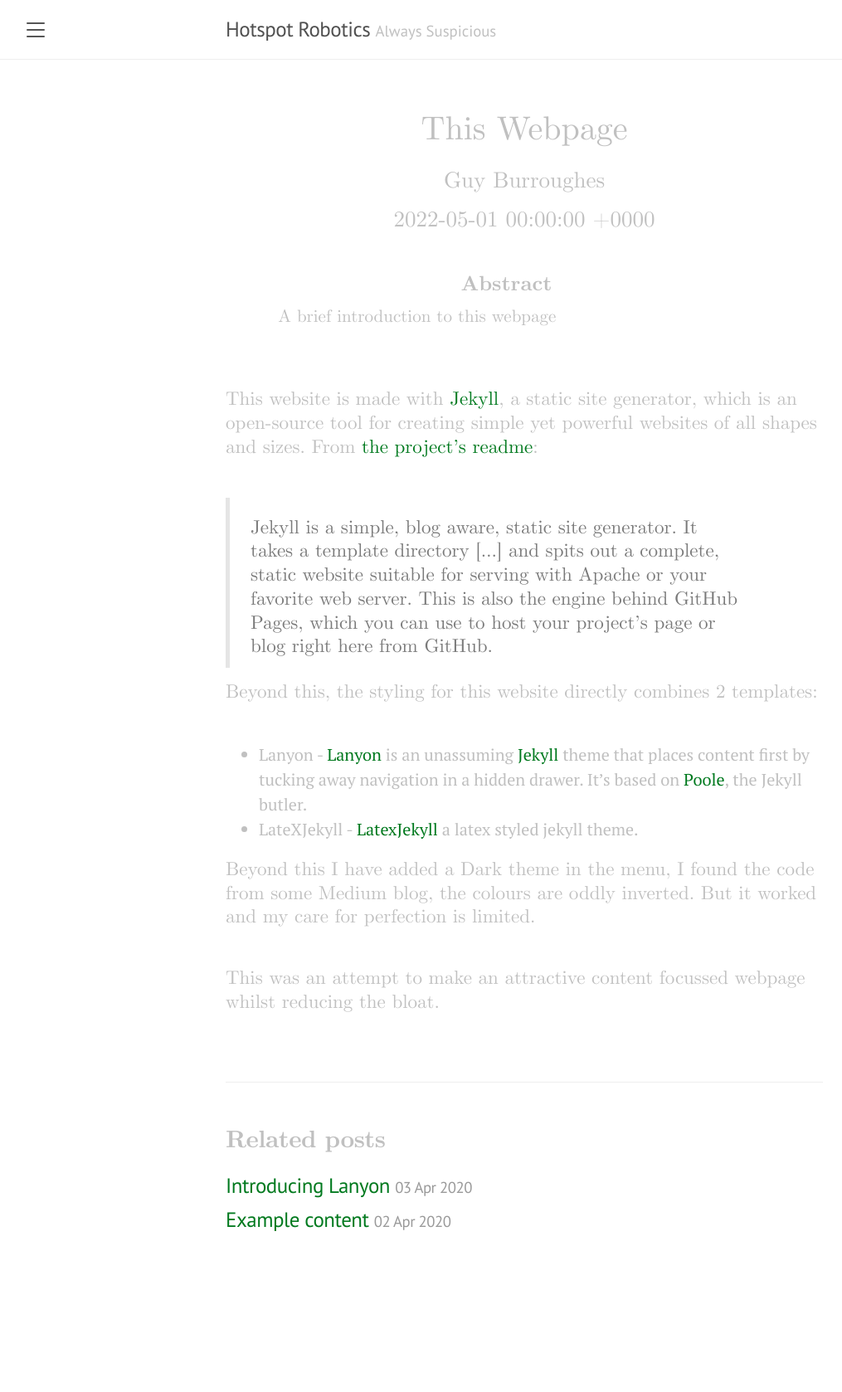
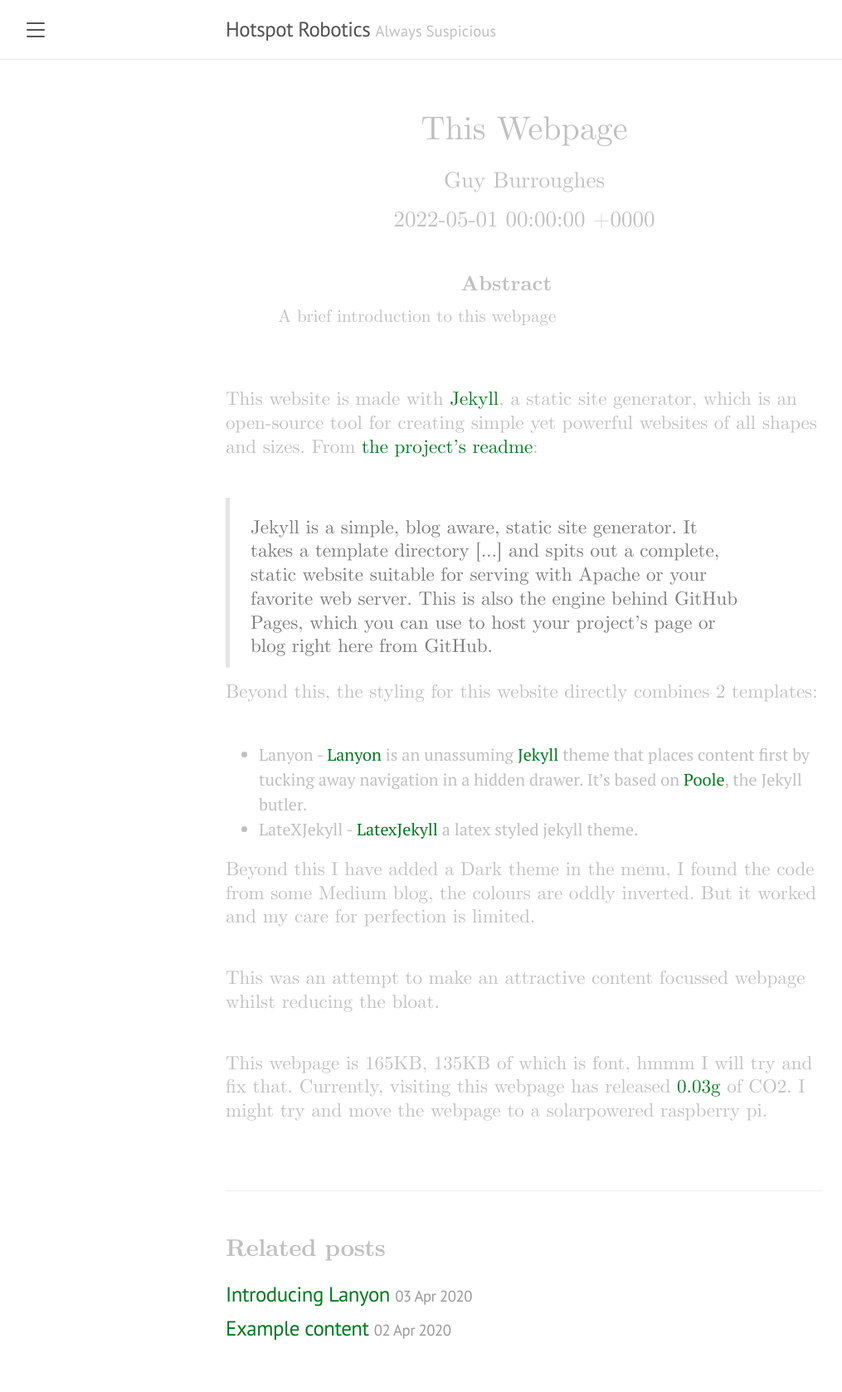
Before and after one commit to phuicy/web, a Jekyll site: the page built from _posts/2022-04-01-this-webpage.md, in a window 1280 px wide. Shown: the whole page at 83% size, without its empty margins (8-1023 px from the left). Built offline with Jekyll 4.4.1, drawn with Linux system fonts in a browser that asks for light colours; before the commit the page ends 1546 px from its top, so only the background shows below that.

Commit message:
Added Co2 estimates.

```diff
--- a/_posts/2022-04-01-this-webpage.md
+++ b/_posts/2022-04-01-this-webpage.md
@@ -17,3 +17,7 @@ Beyond this, the styling for this website directly combines 2 templates:
 Beyond this I have added a Dark theme in the menu, I found the code from some Medium blog, the colours are oddly inverted. But it worked and my care for perfection is limited.
 
 This was an attempt to make an attractive content focussed webpage whilst reducing the bloat.
+
+This webpage is 165KB, 135KB of which is font, hmmm I will try and fix that.
+Currently, visiting this webpage has released [0.03g](https://www.websitecarbon.com/website/hotspotrobotics-com-2022-05-01-this-webpage/) of CO2.
+I might try and move the webpage to a solarpowered raspberry pi.
```
